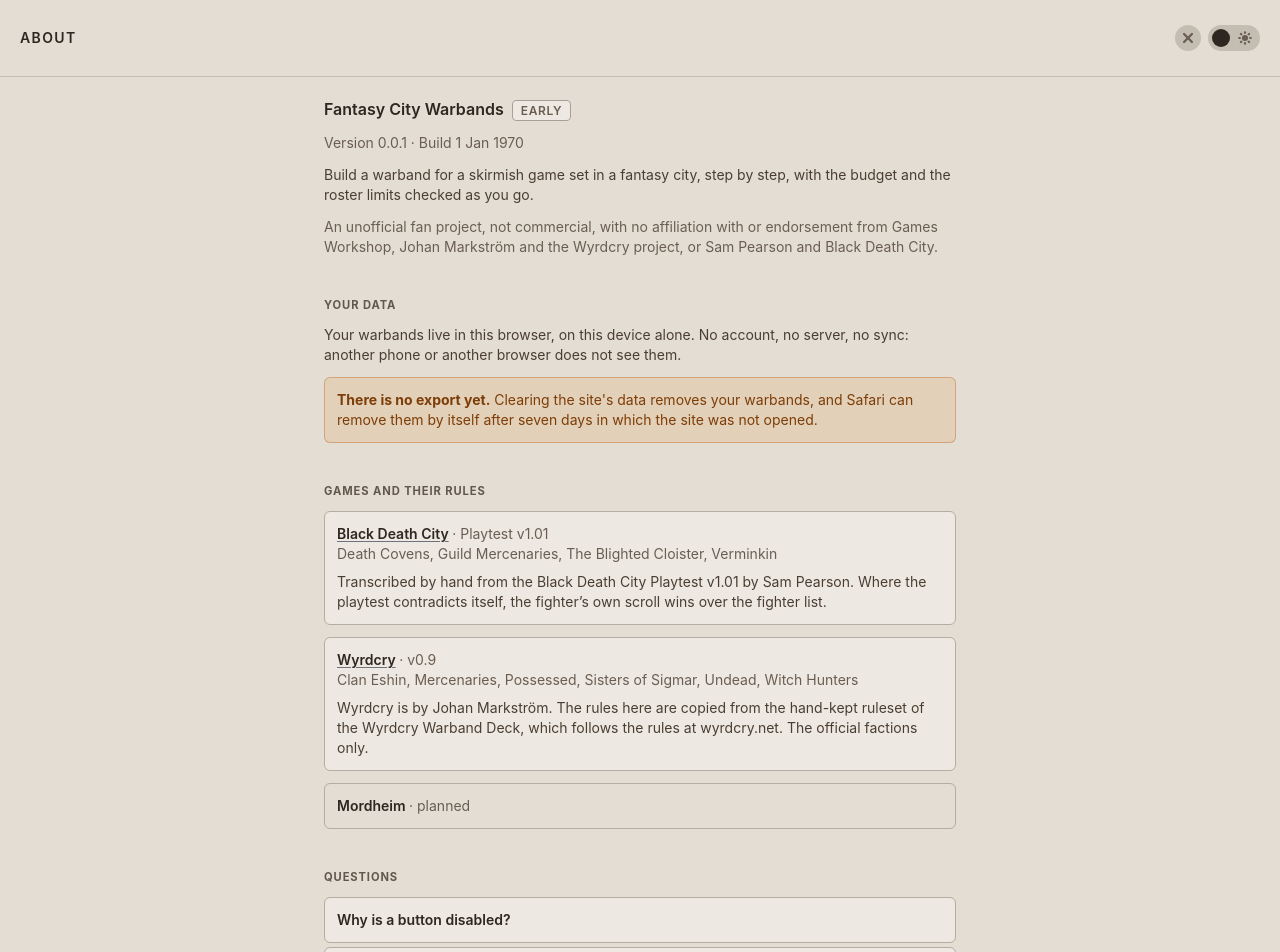
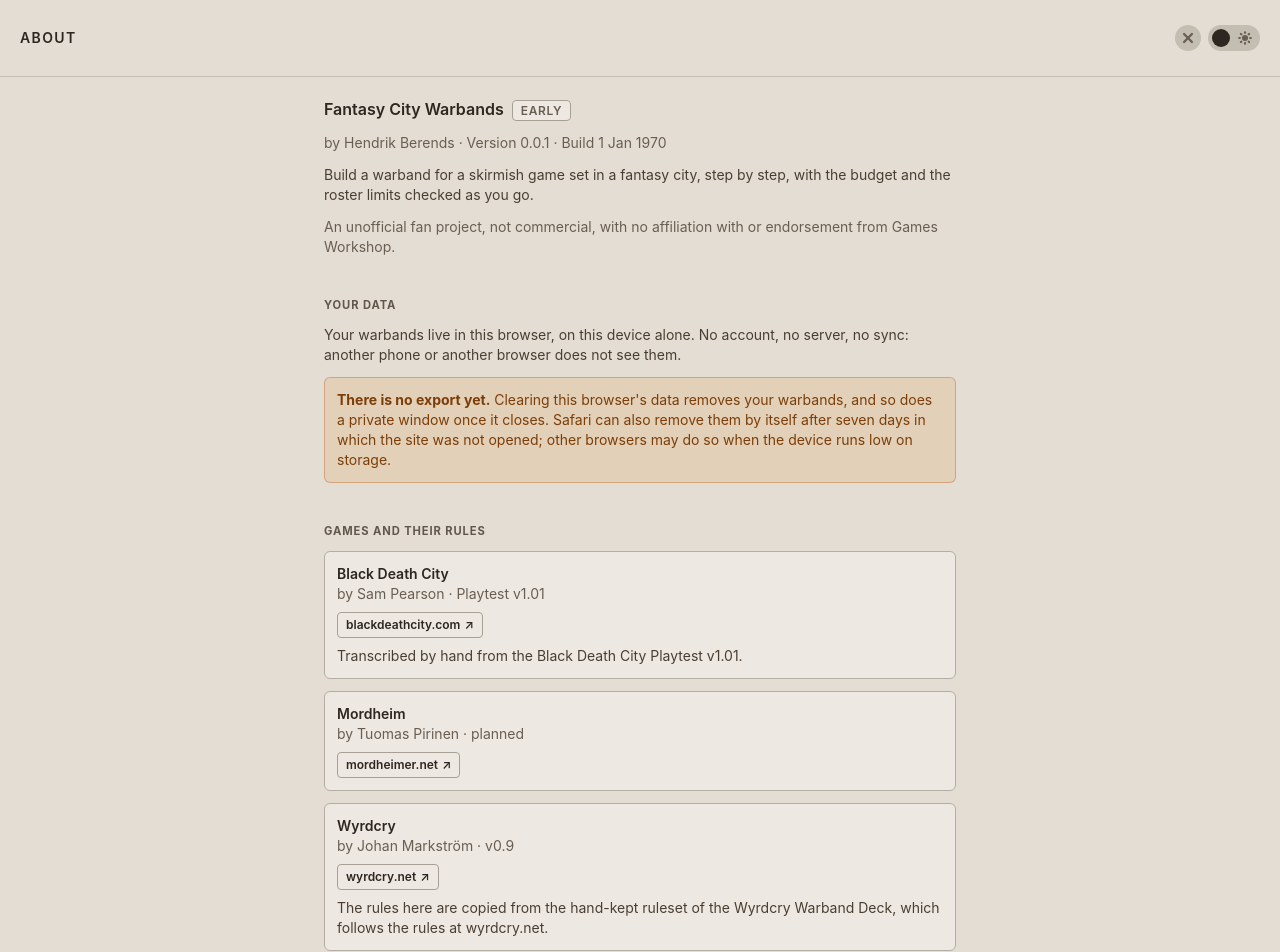
Before and after one commit to HENNIROCKS/fantasy-city-warbands, a SvelteKit app: page /info in a window 1280 px wide. Shown: the top 952 px of the page. Built offline with nearby package versions, Linux system fonts and the light colour scheme.

Commit message:
Give each game on the about page its author, a link to its site and the source of its rules, turn the questions into an accordion with rules and factions, and widen the storage warning beyond Safari

```diff
--- a/src/routes/info/+page.svelte
+++ b/src/routes/info/+page.svelte
@@ -22,24 +22,31 @@
 	/** Each game's own site and where its rules come from, by game id. */
 	const SITES: Record<string, string> = {
 		wyrdcry: 'https://wyrdcry.net',
-		'black-death-city': 'https://www.blackdeathcity.com/'
+		'black-death-city': 'https://www.blackdeathcity.com/',
+		mordheim: 'https://mordheimer.net/'
 	};
 
 	const SOURCES: Record<string, string> = {
 		wyrdcry:
-			`Wyrdcry is by ${systems.wyrdcry.game.author}. The rules here are copied from the hand-kept ruleset of the Wyrdcry Warband Deck, which follows the rules at wyrdcry.net. The official factions only.`,
-		'black-death-city':
-			`Transcribed by hand from the Black Death City Playtest v1.01 by ${systems['black-death-city'].game.author}. Where the playtest contradicts itself, the fighter’s own scroll wins over the fighter list.`
+			'The rules here are copied from the hand-kept ruleset of the Wyrdcry Warband Deck, which follows the rules at wyrdcry.net.',
+		'black-death-city': 'Transcribed by hand from the Black Death City Playtest v1.01.'
 	};
 
-	const games = Object.values(systems)
-		.map((s) => ({
+	/** Playable and planned games in one list, by name. */
+	const games = [
+		...Object.values(systems).map((s) => ({
 			id: s.game.id,
 			name: s.game.name,
-			edition: s.game.edition,
-			factions: s.factions.map((f) => f.name).sort((a, b) => a.localeCompare(b))
-		}))
-		.sort((a, b) => a.name.localeCompare(b.name));
+			author: s.game.author,
+			edition: s.game.edition
+		})),
+		...planned.map((g) => ({ ...g, edition: 'planned' }))
+	].sort((a, b) => a.name.localeCompare(b.name));
+
+	/** The domain alone, as the label of a game's link. */
+	const domain = (url: string) => new URL(url).hostname.replace(/^www\./, '');
+
+	const playable = Object.values(systems).sort((a, b) => a.game.name.localeCompare(b.game.name));
 
 	/* Answered here rather than only in the README: whoever builds a warband on
 	   a phone is not the one browsing the repository. */
@@ -58,6 +65,16 @@
 			question: 'Does the app apply every rule?',
 			answer:
 				'Not yet. It knows the profiles, costs, limits and what each fighter may carry, and what an Origin changes about the roster. State Pride’s effects on the profiles, the skills and spells picked on recruitment, and anything that happens in a campaign are still to come.'
+		},
+		{
+			question: 'Which rules does the app follow?',
+			answer: `Wyrdcry ${systems.wyrdcry.game.edition}, as kept in the Wyrdcry Warband Deck. Black Death City ${systems['black-death-city'].game.edition}; where the playtest contradicts itself, the fighter’s own scroll wins over the fighter list.`
+		},
+		{
+			question: 'Which factions can I build?',
+			answer: playable
+				.map((s) => `${s.game.name}: ${s.factions.map((f) => f.name).sort((a, b) => a.localeCompare(b)).join(', ')}.`)
+				.join(' ')
 		},
 		{
 			question: 'Where is Mordheim?',
@@ -95,7 +112,7 @@
 			{/if}
 		</h2>
 		<p class="text-zinc-400">
-			{[`Version ${__APP_VERSION__}`, buildDate ? `Build ${buildDate}` : null].filter(Boolean).join(' · ')}
+			{['by Hendrik Berends', `Version ${__APP_VERSION__}`, buildDate ? `Build ${buildDate}` : null].filter(Boolean).join(' · ')}
 		</p>
 		<p>
 			Build a warband for a skirmish game set in a fantasy city, step by step, with the budget and
@@ -103,7 +120,7 @@
 		</p>
 		<p class="text-zinc-400">
 			An unofficial fan project, not commercial, with no affiliation with or endorsement from Games
-			Workshop, Johan Markström and the Wyrdcry project, or Sam Pearson and Black Death City.
+			Workshop.
 		</p>
 	</section>
 
@@ -117,8 +134,9 @@
 			class="rounded-md border p-3"
 			style="background: var(--ui-warn-bg); border-color: var(--ui-warn-border); color: var(--ui-warn-text)"
 		>
-			<strong>There is no export yet.</strong> Clearing the site's data removes your warbands, and Safari
-			can remove them by itself after seven days in which the site was not opened.
+			<strong>There is no export yet.</strong> Clearing this browser's data removes your warbands, and
+			so does a private window once it closes. Safari can also remove them by itself after seven days
+			in which the site was not opened; other browsers may do so when the device runs low on storage.
 		</p>
 	</section>
 
@@ -127,25 +145,19 @@
 		<ul class="space-y-3">
 			{#each games as game (game.id)}
 				<li class="rounded-md border border-zinc-700 bg-zinc-800 p-3">
-					<p class="font-semibold text-zinc-200">
-						{#if SITES[game.id]}
-							<a class="underline decoration-zinc-500 underline-offset-2 hover:decoration-current" href={SITES[game.id]}
-								>{game.name}</a
-							>
-						{:else}
-							{game.name}
-						{/if}
-						<span class="font-normal text-zinc-400">· {game.edition}</span>
-					</p>
-					<p class="text-zinc-400">{game.factions.join(', ')}</p>
+					<p class="font-semibold text-zinc-200">{game.name}</p>
+					<p class="text-zinc-400">by {game.author} · {game.edition}</p>
+					{#if SITES[game.id]}
+						<a
+							class="mt-2 inline-flex items-center gap-1 rounded border border-zinc-600 px-2 py-1 text-xs font-semibold text-zinc-200 transition hover:bg-zinc-700 focus-visible:bg-zinc-700"
+							href={SITES[game.id]}
+							target="_blank"
+							rel="noopener">{domain(SITES[game.id])} <span aria-hidden="true">↗</span></a
+						>
+					{/if}
 					{#if SOURCES[game.id]}
 						<p class="mt-2">{SOURCES[game.id]}</p>
 					{/if}
-				</li>
-			{/each}
-			{#each planned as game (game.id)}
-				<li class="rounded-md border border-zinc-700 p-3">
-					<p class="font-semibold text-zinc-200">{game.name} <span class="font-normal text-zinc-400">· planned</span></p>
 				</li>
 			{/each}
 		</ul>
@@ -153,13 +165,17 @@
 
 	<section class="space-y-3">
 		<p class="field-label">Questions</p>
-		<div class="space-y-1">
+		<!-- Rules, not boxes: the links below are the buttons on this page, and two
+		     stacks of the same shape read as one list of the same kind of thing. -->
+		<div class="border-t border-zinc-700">
 			{#each faq as entry (entry.question)}
-				<details class="rounded-md border border-zinc-700 bg-zinc-800">
-					<summary class="flex min-h-11 cursor-pointer items-center px-3 font-semibold text-zinc-200">
+				<details class="border-b border-zinc-700">
+					<summary
+						class="flex min-h-11 cursor-pointer items-center justify-between gap-3 px-px py-2 font-semibold text-zinc-200"
+					>
 						{entry.question}
 					</summary>
-					<p class="px-3 pb-3">{entry.answer}</p>
+					<p class="px-px pb-3 text-zinc-400">{entry.answer}</p>
 				</details>
 			{/each}
 		</div>
@@ -168,8 +184,6 @@
 	<section class="space-y-3">
 		<p class="field-label">Links</p>
 		<ul class="space-y-2">
-			<li><a class={linkClass} href="https://wyrdcry.net/docs/rules/introduction/">Wyrdcry rules</a></li>
-			<li><a class={linkClass} href="https://www.blackdeathcity.com/">Black Death City</a></li>
 			<li><a class={linkClass} href="{REPO}/issues">{@render github()}Feedback and bug reports</a></li>
 			<li><a class={linkClass} href="{REPO}/blob/main/ROADMAP.md">{@render github()}What is planned</a></li>
 			<li><a class={linkClass} href={REPO}>{@render github()}Source code</a></li>
@@ -181,3 +195,37 @@
 		href={resolve('/')}>Back to your warbands</a
 	>
 </main>
+
+<style>
+	/* The chevron below stands in for the marker. */
+	summary {
+		list-style: none;
+	}
+
+	summary::-webkit-details-marker {
+		display: none;
+	}
+
+	/* Closed points down, open points up. Nothing animates, so there is nothing
+	   a reduced-motion setting would have to switch off. */
+	summary::after {
+		content: '';
+		flex: none;
+		width: 7px;
+		height: 7px;
+		margin-bottom: 3px;
+		border-right: 1.5px solid var(--ui-text-subtle);
+		border-bottom: 1.5px solid var(--ui-text-subtle);
+		transform: rotate(45deg);
+	}
+
+	details[open] summary::after {
+		margin: 3px 0 0;
+		transform: rotate(-135deg);
+	}
+
+	summary:focus-visible {
+		outline: 2px solid #16754a;
+		outline-offset: 1px;
+	}
+</style>
```
